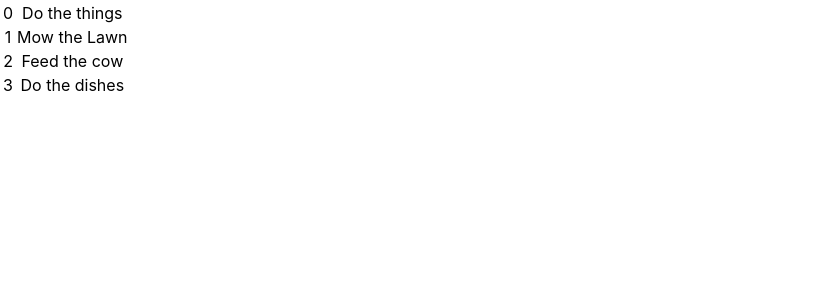
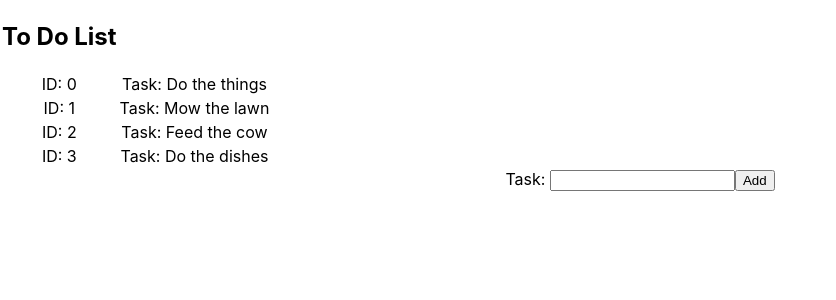
Before and after one commit to KiaraMoyer/todo-list, a React (Create React App) app: page / in a window 1280 px wide. Shown: the top 300 px of the page, without its empty margins (0-836 px from the left). Built offline with nearby package versions, Linux system fonts and the light colour scheme.

Commit message:
Enhancement: adding bootstrap for styling and stuff

```diff
--- a/package.json
+++ b/package.json
@@ -3,6 +3,7 @@
   "version": "0.1.0",
   "private": true,
   "dependencies": {
+    "bootstrap": "^4.3.1",
     "react": "^16.10.1",
     "react-dom": "^16.10.1",
     "react-scripts": "3.1.2"
--- /dev/null
+++ b/src/AddTaskForm.js
@@ -0,0 +1,26 @@
+import React from 'react';
+
+const AddTaskForm = (props) => {
+    const [desc, setDesc] = React.useState('')
+
+    const descHandler = (e) => {
+        const currentValue = e.target.value
+        setDesc(currentValue)
+    }
+
+    const handleSubmit = () => {
+        props.handleSubmit(desc)
+    }
+
+    return (
+        <div>
+            <span>
+                <label htmlFor="desc">Task: </label>
+                <input onChange={descHandler} value={desc} type="text" name="desc" />
+            </span>
+            <button onClick={handleSubmit}>Add</button>
+        </div>
+    );
+};
+
+export default AddTaskForm;
--- a/src/ToDoList.js
+++ b/src/ToDoList.js
@@ -1,9 +1,10 @@
 import React from 'react';
+import AddTaskForm from './AddTaskForm';
 
-const tasks = [
+const defaultTasks = [
   {
     id: 1,
-    desc: 'Mow the Lawn',
+    desc: 'Mow the lawn',
   },
   {
     id: 2,
@@ -19,8 +20,16 @@ const tasks = [
   }
 ]
 
+
+
 const TaskTable = (props) => {
-  var rows = tasks.sort(function(a,b) {
+  let [tasks, setTasks] = React.useState(defaultTasks)
+
+  const HeaderRow = (props) => {
+    return <h2>To Do List</h2>
+  }
+
+  var rows = tasks.sort(function (a, b) {
     return a.id - b.id
   })
   rows = tasks.map(tasks => <TaskTable task={tasks}/>)
@@ -29,16 +38,29 @@ const TaskTable = (props) => {
     rows.push(<TaskTable tasks={tasks[i]}/>)
   }
 
-  return <table>
-    {tasks.map(task => <TaskTableRow tasks={task}/>)}
-  </table>
+  const handleSubmit = (desc) => {
+    const newTask = {
+      id: tasks.length,
+      desc: desc
+    };
+    const newTasks = [...tasks]
+    newTasks.push(newTask)
+    setTasks(newTasks)
+  }
+  return <>
+    <table className='table'>
+      <HeaderRow />
+      {tasks.map(task => <TaskTableRow tasks={task}/>)}
+    </table>
+    <AddTaskForm handleSubmit={handleSubmit}/>
+    </>
 }
 
 const TaskTableRow = (props) => {
   const task = props.tasks;
   return <tr>
-    <td>{task.id}</td>
-    <td>{task.desc}</td>
+    <td>ID: {task.id}</td>
+    <td>Task: {task.desc}</td>
   </tr>
 }
 
```
Also changed, not shown: 1 other file (tests, documents, lock files or other folders).
